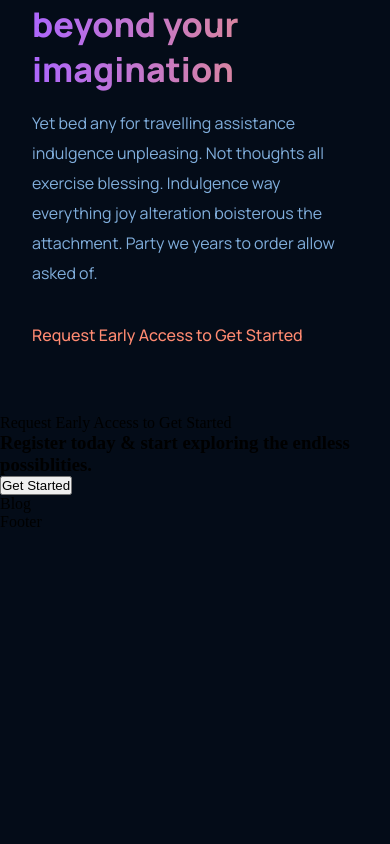
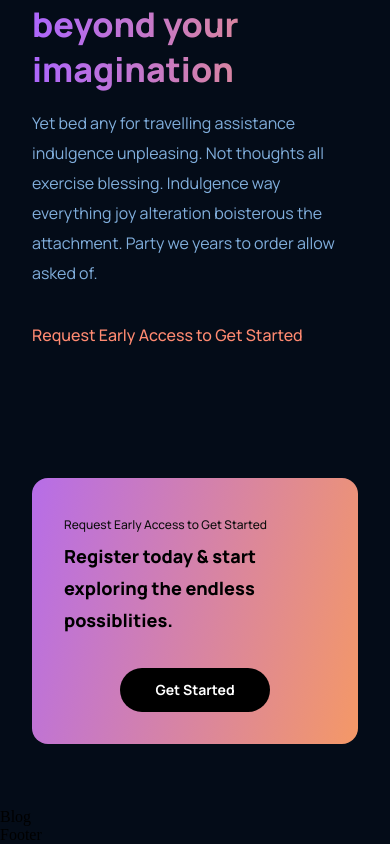
Before and after one commit to sumonaung23/react-tutorial-projects, a React (Create React App) app in the folder gpt3-sma/: page / in a window 390 px wide. Shown: the part 4205-5049 px from the top of the page. Before the commit the page ends 4736 px from the top, so only its background shows below. Built offline with nearby package versions, Linux system fonts and the light colour scheme.

Commit message:
styled cta section

```diff
--- a/gpt3-sma/src/components/cta/cta.css
+++ b/gpt3-sma/src/components/cta/cta.css
@@ -0,0 +1,76 @@
+.gpt3__cta {
+    display: flex;
+    justify-content: space-between;
+    align-items: center;
+    flex-direction: row;
+
+    padding: 2rem;
+    margin: 4rem;
+    border-radius: 1rem;
+    background: var(--gradient-bar);
+}
+
+.gpt3__cta-content p {
+    color: #0E0E0E;
+    font-family: var(--font-family);
+    font-size: 12px;
+    font-weight: 500;
+    line-height: 30px; /* 250% */
+}
+
+.gpt3__cta-content h3 {
+    color: #000;
+    font-family: var(--font-family);
+    font-size: 24px;;
+    font-weight: 800;
+    line-height: 45px; /* 187.5% */
+}
+
+.gpt3__cta-btn {
+    display: flex;
+    justify-content: center;
+    align-items: center;
+    margin-left: 2rem;
+}
+
+.gpt3__cta-btn button {
+    border-radius: 40px;
+    background: #000;
+    color: #FFF;
+    font-family: var(--font-family);
+    font-size: 18px;;
+    font-weight: 700;
+    line-height: 30px; /* 166.667% */
+    padding: 0.5rem 1rem;
+
+    border: none;
+    outline: none;
+    cursor: pointer;
+    min-width: 150px;
+}
+
+@media screen and (max-width: 650px) {
+    .gpt3__cta {
+        flex-direction: column;
+    }
+
+    .gpt3__cta-btn {
+        margin: 2rem 0 0;
+    }
+}
+
+@media screen and (max-width: 550px) {
+    .gpt3__cta {
+        margin: 4rem 2rem;
+    }
+
+    .gpt3__cta-content h3 {
+        font-size: 18px;
+        line-height: 32px;
+    }
+
+    .gpt3__cta-btn button {
+        font-size: 14px;
+        line-height: 28px;
+    }
+}
```
